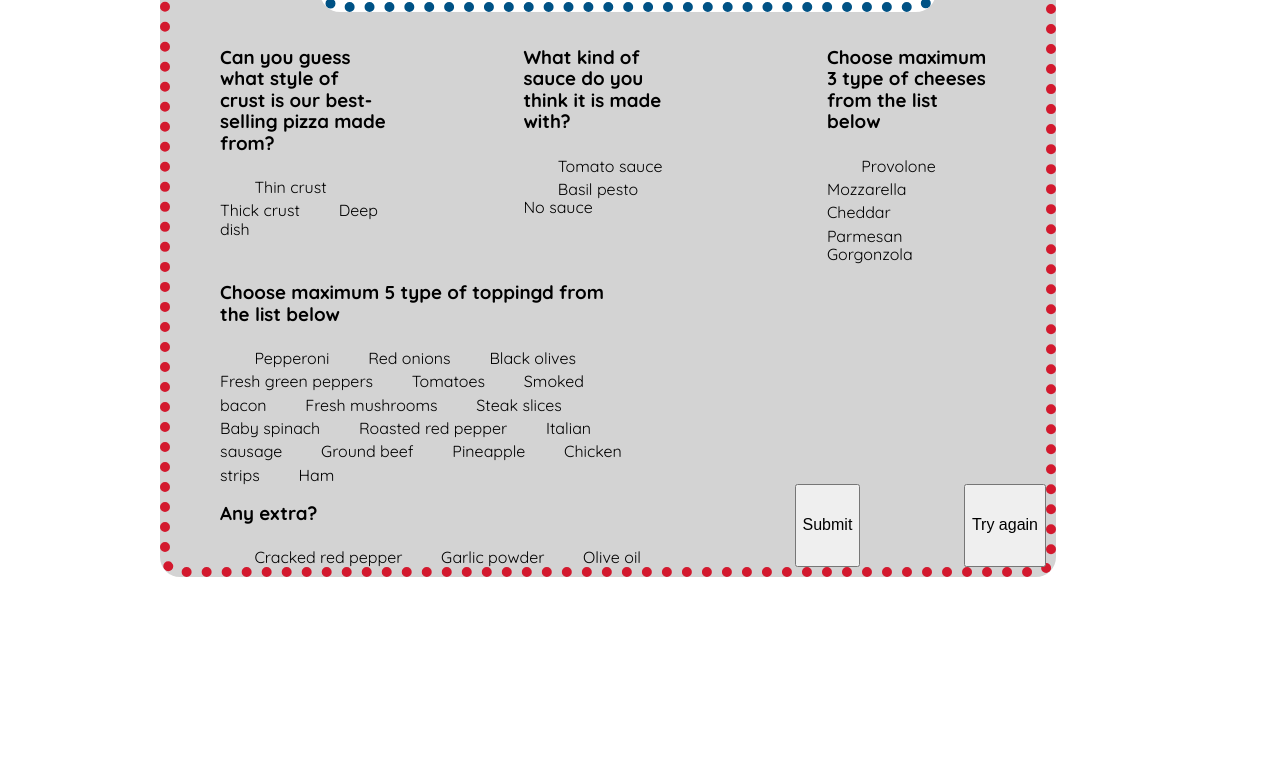
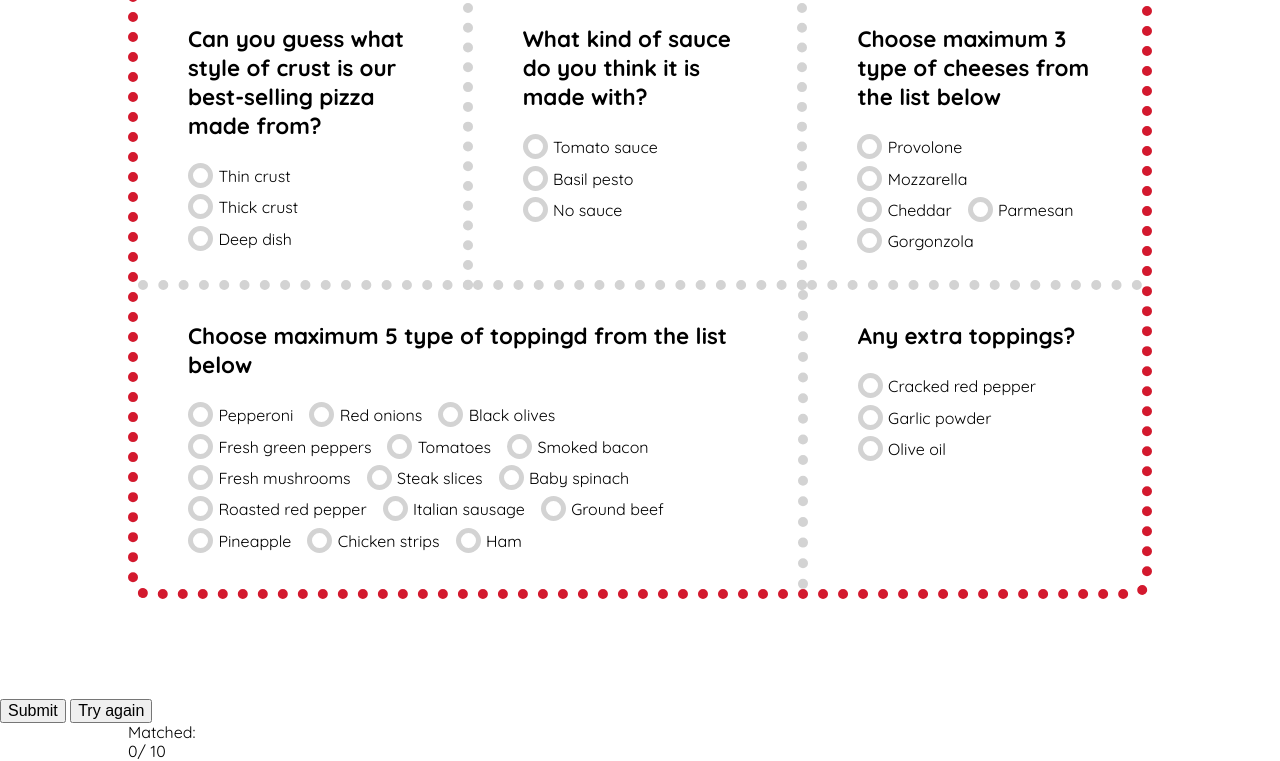
Before and after one commit to QC816/Project-Quiz, a plain HTML site: page index.html in a window 1280 px wide. Shown: the part 182-943 px from the top of the page. Before the commit the page ends 800 px from the top, so only its background shows below. Drawn offline with nearby package versions, Linux system fonts and the light colour scheme.

Commit message:
updated index.html and style.css

```diff
--- a/index.html
+++ b/index.html
@@ -23,113 +23,157 @@
 			<div class="question question1">
 				<h3>Can you guess what style of crust is our best-selling pizza made from?</h3>
 
+				<div class="answers">
+					<div>
 						<input type="checkbox" name="crust" id="thin" value="Thin crust">
 						<label for="thin">Thin crust</label>
-
+					</div>
+					<div>
 						<input type="checkbox" name="crust" id="thick" value="Thick crust">
 						<label for="thick">Thick crust</label>
-
+					</div>
+					<div>
 						<input type="checkbox" name="crust" id="deep" value="Deep Dish">
 						<label for="deep">Deep dish</label>
+					</div>
+				</div>
 			</div>
 
 			<div class="question question2">
 				<h3>What kind of sauce do you think it is made with?</h3>
 
+				<div class="answers">
+					<div>
 						<input type="checkbox" name="sauce" id="tomatoSauce" value="Tomato sauce">
 						<label for="tomatoSauce">Tomato sauce</label>
-
+					</div>
+					<div>
 						<input type="checkbox" name="sauce" id="pesto" value="Basil pesto">
 						<label for="pesto">Basil pesto</label>
-
+					</div>
+					<div>
 						<input type="checkbox" name="sauce" id="noSauce" value="No sauce">
 						<label for="noSauce">No sauce</label>
+					</div>
+				</div>
 			</div>
 
 			<div class="question question3">
 				<h3>Choose maximum 3 type of cheeses from the list below</h3>
 
+				<div class="answers">
+					<div>
 						<input type="checkbox" name="cheese" id="provolone" value="Provolone">
 						<label for="provolone">Provolone</label>
-
+					</div>
+					<div>
 						<input type="checkbox" name="cheese" id="mozzarella" value="Mozzarella">
 						<label for="mozzarella">Mozzarella</label>
-
+					</div>
+					<div>
 						<input type="checkbox" name="cheese" id="cheddar" value="Cheddar">
 						<label for="cheddar">Cheddar</label>
-
+					</div>
+					<div>
 						<input type="checkbox" name="cheese" id="parmesan" value="Parmesan">
 						<label for="parmesan">Parmesan</label>
-
+					</div>
+					<div>
 						<input type="checkbox" name="cheese" id="gorgonzola" value="Gorgonzola">
 						<label for="gorgonzola">Gorgonzola</label>
+					</div>
+				</div>
 			</div>
 
 			<div class="question question4">
 				<h3>Choose maximum 5 type of toppingd from the list below</h3>
 
+				<div class="answers">
+					<div>
 						<input type="checkbox" name="toppings" id="pepperoni" value="Pepperoni">
 						<label for="pepperoni">Pepperoni</label>
-
+					</div>
+					<div>
 						<input type="checkbox" name="toppings" id="onion" value="Red onions">
 						<label for="onion">Red onions</label>
-
+					</div>
+					<div>
 						<input type="checkbox" name="toppings" id="blackOlives" value="Black olives">
 						<label for="blackOlives">Black olives</label>
-
+					</div>
+					<div>
 						<input type="checkbox" name="toppings" id="greenPepper" value="Fresh green peppers">
 						<label for="greenPepper">Fresh green peppers</label>
-
+					</div>
+					<div>
 						<input type="checkbox" name="toppings" id="tomatoes" value="Tomatoes">
 						<label for="tomatoes">Tomatoes</label>
-
+					</div>
+					<div>
 						<input type="checkbox" name="toppings" id="smokedBacon" value="Smoked bacon">
 						<label for="smokedBacon">Smoked bacon</label>
-
+					</div>
+					<div>
 						<input type="checkbox" name="toppings" id="mushroom" value="Fresh mushrooms">
 						<label for="mushroom">Fresh mushrooms</label>
-
+					</div>
+					<div>
 						<input type="checkbox" name="toppings" id="steakSlices" value="Steak slices">
 						<label for="steakSlices">Steak slices</label>
-
+					</div>
+					<div>
 						<input type="checkbox" name="toppings" id="spinach" value="Baby spinach">
 						<label for="spinach">Baby spinach</label>
-
+					</div>
+					<div>
 						<input type="checkbox" name="toppings" id="redPepper" value="Roasted red pepper">
 						<label for="redPepper">Roasted red pepper</label>
-
+					</div>
+					<div>
 						<input type="checkbox" name="toppings" id="sausage" value="Italian sausage">
 						<label for="sausage">Italian sausage</label>
-
+					</div>
+					<div>
 						<input type="checkbox" name="toppings" id="groundBeef" value="Ground beef">
 						<label for="groundBeef">Ground beef</label>
-
+					</div>
+					<div>
 						<input type="checkbox" name="toppings" id="greenPepper" value="Pineapple">
 						<label for="pineapple">Pineapple</label>
-
+					</div>
+					<div>
 						<input type="checkbox" name="toppings" id="chickenStrips" value="Chicken strips">
 						<label for="chickenStrips">Chicken strips</label>
-
+					</div>
+					<div>
 						<input type="checkbox" name="toppings" id="ham" value="Ham">
 						<label for="ham">Ham</label>
 					</div>
+				</div>
+			</div>
 
 			<div class="question question5">
-				<h3>Any extra?</h3>
+				<h3>Any extra toppings?</h3>
 
+				<div class="answers">
+					<div>
 						<input type="checkbox" name="extra" id="crackedRedPepper" value="Cracked red pepper">
 						<label for="crackedRedPepper">Cracked red pepper</label>
-
+					</div>
+					<div>
 						<input type="checkbox" name="extra" id="garlicPowder" value="Garlic powder">
 						<label for="garlicPowder">Garlic powder</label>
-
+					</div>
+					<div>
 						<input type="checkbox" name="extra" id="oliveOil" value="Olive oil">
 						<label for="oliveOil">Olive oil</label>
 					</div>
+				</div>
+			</div>
+		</form>
 
 			<input type="submit" value="Submit">
 			<button>Try again</button>
-		</form>
 
 		<section class="monitoring wrapperB">
 			<p>Matched:</p>
--- a/style.css
+++ b/style.css
@@ -20,11 +20,11 @@ img{
 
 .wrapperA {
 	max-width: 50%;
-	margin-top: 30px;
+	/*margin-top: 0;*/
 }
 
 .wrapperB {
-	max-width: 70%;
+	max-width: 80%;
 }
 
 html {
@@ -46,6 +46,11 @@ h2 {
 	display: none;
 }
 
+h3 {
+	font-size: 1.4rem;
+	line-height: 1.8rem;
+}
+
 /*-------- HEADER STYLES -------*/
 
 body {
@@ -61,8 +66,9 @@ header {
 	padding: 20px;
 	background: white;
 	position: absolute;
-	z-index: 20;
-	left: 25%;
+	z-index: 30;
+	top: -83px;
+	left: 27%;
 }
 
 header h1 {
@@ -91,40 +97,70 @@ header img {
 	display: flex;
 	flex-wrap: wrap;
 	justify-content: space-between;
-	background: lightgrey;
+	/*background: lightgrey;*/
 	border: 10px dotted rgb(211, 25, 46);
 	border-radius: 20px;
-	position: absolute;
+	margin: 100px auto;
+	/*position: absolute;
 	top: 130px;
-	left: 12.5%;
+	left: 12.5%;*/
 }
 
 .question {
 	padding: 0 50px;
 }
+
 .question1,
 .question2 {
 	margin-right: 0;
+	border-right: 10px dotted lightgrey;
 }
 
 .question1,
 .question2,
 .question3 {
-	width: calc(33% - 20px);
-	margin-top: 70px;
+	width: 33.33%;
+	margin-top: 75px;
+	padding-bottom: 20px;
+	border-bottom: 10px dotted lightgrey;
 }
 
+.question4,
+.question5 {
+	padding-top: 10px;
+	padding-bottom: 30px;
+}
 .question4 {
-	width: calc(60% - 20px);
+	width: 66.7%;
+	border-right: 10px dotted lightgrey;
 }
 
-.qusetion5 {
-	width: calc(30% - 20px);
+.question5 {
+	width: 33.3%;
+}
+
+.answers {
+	display: flex;
+	flex-direction: row;
+	flex-wrap: wrap;
 }
 
 input[type="checkbox"] {
-	appearance: none;
-	height: 20px;
-	width: 20px;
-	margin-left: 10px;
+	-webkit-appearance: none;
+	height: 25px;
+	width: 25px;
+	border-radius: 50%;
+	border: 5px solid lightgrey;
+	background-color: white;
+	margin-bottom: 3px;
 }
+
+input[type=checkbox]:checked {
+    background-color: rgb(211, 25, 46);
+}
+
+label {
+	padding: 0 16px 0 1px;
+	position: relative;
+	top: -9px;
+}
```
Lines whose indentation alone changed are shown as unchanged.
